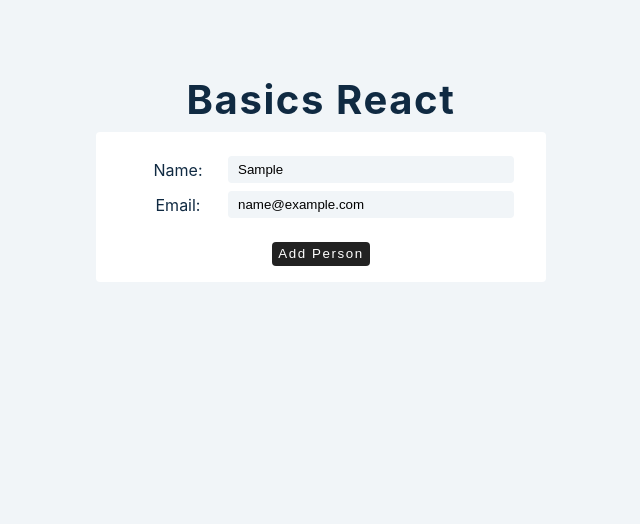
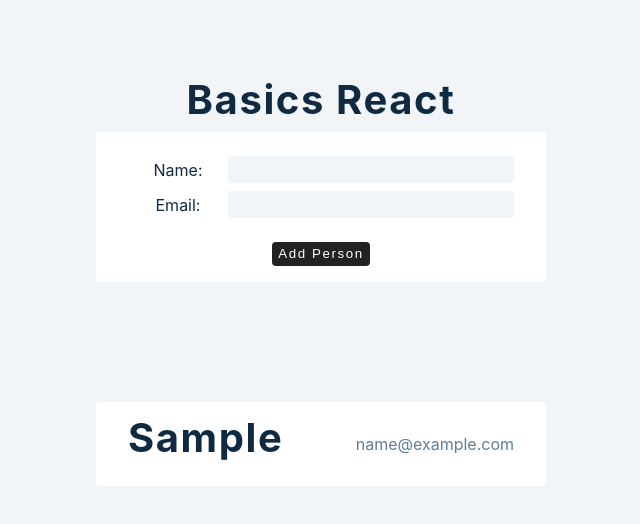
Before and after one commit to viktishchenko/rehearsal, a React (Create React App) app in the folder basics/: page / in a window 1280 px wide. Both pictures are taken after typing "Sample", "name@example.com" into the empty fields and a click on the button "Add Person". Shown: the top 524 px of the page, without its empty margins (319-959 px from the left). Built offline with nearby package versions, Linux system fonts and the light colour scheme.

Commit message:
feat: get input value, handle, send

```diff
--- a/basics/src/tutorial/4-forms/1-controlled-inputs.js
+++ b/basics/src/tutorial/4-forms/1-controlled-inputs.js
@@ -11,11 +11,28 @@ value, onChange
 const ControlledInputs = () => {
   const [firstName, setFirstName] = useState("");
   const [email, setEmail] = useState("");
+  const [people, setPeople] = useState([]);
 
   const handleSubmit = (e) => {
     e.preventDefault();
-    console.log(firstName, email);
+    if (firstName && email) {
+      console.log("submit the form");
+      const people = {
+        id: new Date().getTime().toString(),
+        name: firstName,
+        mail: email,
+      };
+      setPeople((oldValue) => {
+        return [...oldValue, people];
+      });
+      // clean input value
+      setFirstName("");
+      setEmail("");
+    } else {
+      console.log("empty values");
+    }
   };
+
   return (
     <>
       <article>
@@ -47,6 +64,18 @@ const ControlledInputs = () => {
           <button type="submit">add person</button>
         </form>
       </article>
+      <br />
+      <div className="list">
+        {people.map((person) => {
+          const { id, name, mail } = person;
+          return (
+            <div key={id} className="item">
+              <h2>{name}</h2>
+              <p>{mail}</p>
+            </div>
+          );
+        })}
+      </div>
     </>
   );
 };
```
Also changed, not shown: basics/src/assets/4/react-form-send-data.png (added).
